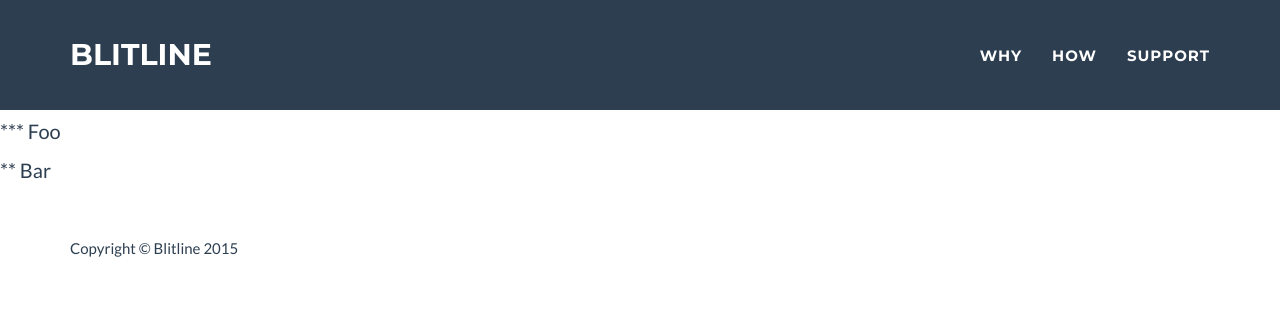
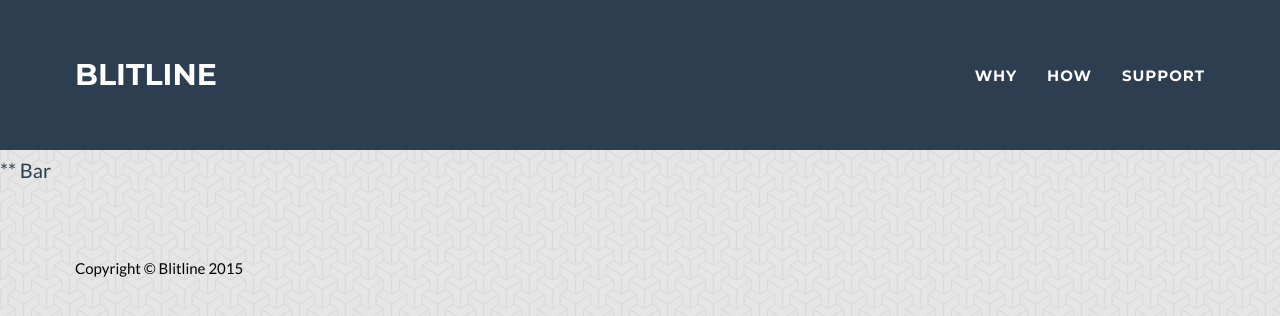
Before and after one commit to blitline-dev/blitline-dev.github.io, a Jekyll site: the page built from articles/test_article.md, in a window 1280 px wide. Shown: the top 316 px of the page. Built offline with Jekyll 4.4.1, drawn with Linux system fonts in a browser that asks for light colours; some web fonts are replaced.

Commit message:
Update article.html

```diff
--- a/_layouts/article.html
+++ b/_layouts/article.html
@@ -20,6 +20,7 @@
     <link href="//fonts.googleapis.com/css?family=Montserrat:400,700" rel="stylesheet" type="text/css">
     <link href="//fonts.googleapis.com/css?family=Lato:400,700,400italic,700italic" rel="stylesheet" type="text/css">
     <link href='/assets/stylesheets/pygments.css' media='screen' rel='stylesheet' type='text/css' />
+    <link href='/assets/stylesheets/sass/styles.css' media='screen' rel='stylesheet' type='text/css' />
     <link href='http://fonts.googleapis.com/css?family=Signika+Negative:300,400,600' rel='stylesheet' type='text/css' />
     <script src='/assets/javascripts/jquery-1.7.min.js' type='text/javascript'></script>
     <script src='/assets/javascripts/toc.js'></script>
```
